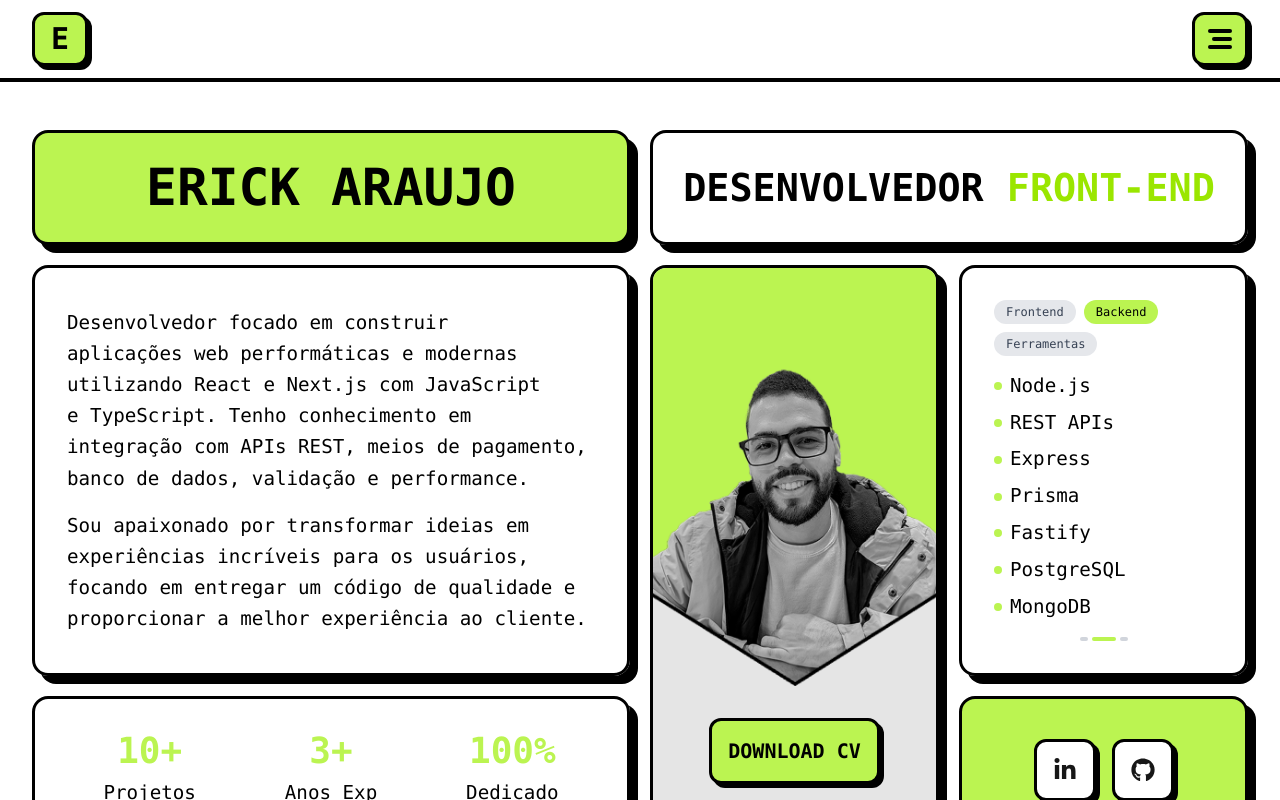
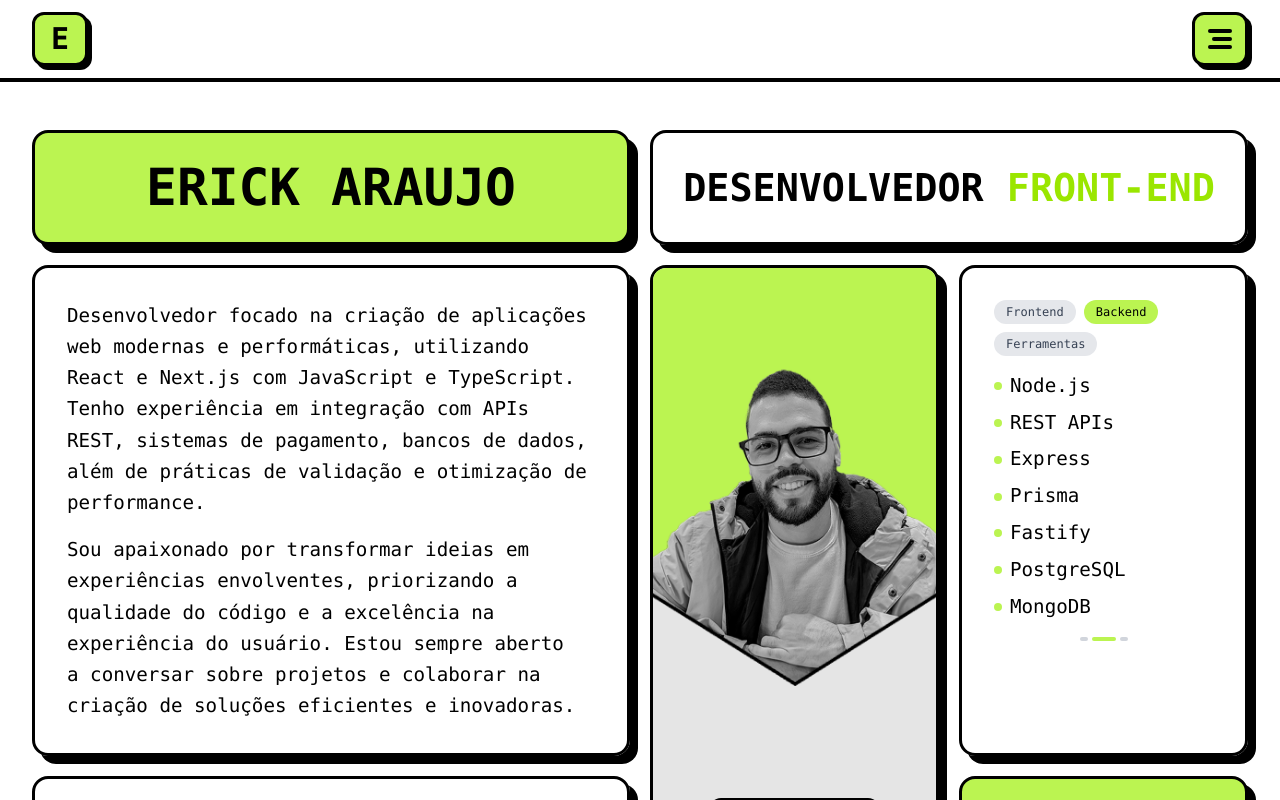
Before and after one commit to araujoerick/portfolio, a Next.js app: page / in a window 1280 px wide. Shown: the top 800 px of the page. Built offline with nearby package versions, Linux system fonts and the light colour scheme.

Commit message:
🔧 chore: update about text

```diff
--- a/src/app/(home)/components/bento-grid.tsx
+++ b/src/app/(home)/components/bento-grid.tsx
@@ -34,15 +34,17 @@ const BentoGrid = () => {
       {/* ABOUT DIV */}
       <BentoCard className="row-span-2 flex-col gap-4 p-8 min-[580px]:col-span-2">
         <p className="text-[clamp(1rem,1.5vw,1.25rem)] leading-relaxed text-balance text-black">
-          Desenvolvedor focado em construir aplicações web performáticas e
-          modernas utilizando React e Next.js com JavaScript e TypeScript. Tenho
-          conhecimento em integração com APIs REST, meios de pagamento, banco de
-          dados, validação e performance.
+          Desenvolvedor focado na criação de aplicações web modernas e
+          performáticas, utilizando React e Next.js com JavaScript e TypeScript.
+          Tenho experiência em integração com APIs REST, sistemas de pagamento,
+          bancos de dados, além de práticas de validação e otimização de
+          performance.
         </p>
         <p className="text-[clamp(1rem,1.5vw,1.25rem)] leading-relaxed text-balance text-black">
-          Sou apaixonado por transformar ideias em experiências incríveis para
-          os usuários, focando em entregar um código de qualidade e proporcionar
-          a melhor experiência ao cliente.
+          Sou apaixonado por transformar ideias em experiências envolventes,
+          priorizando a qualidade do código e a excelência na experiência do
+          usuário. Estou sempre aberto a conversar sobre projetos e colaborar na
+          criação de soluções eficientes e inovadoras.
         </p>
       </BentoCard>
 
```
